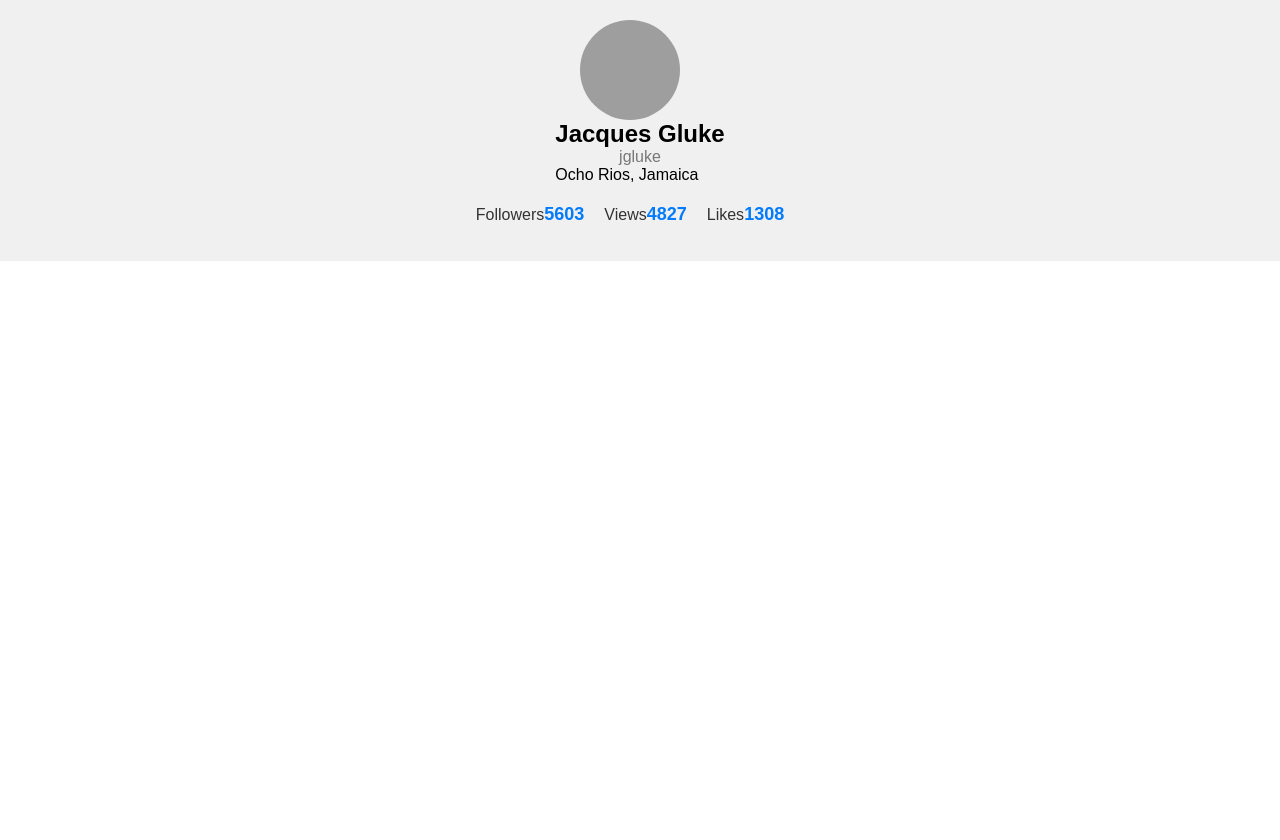
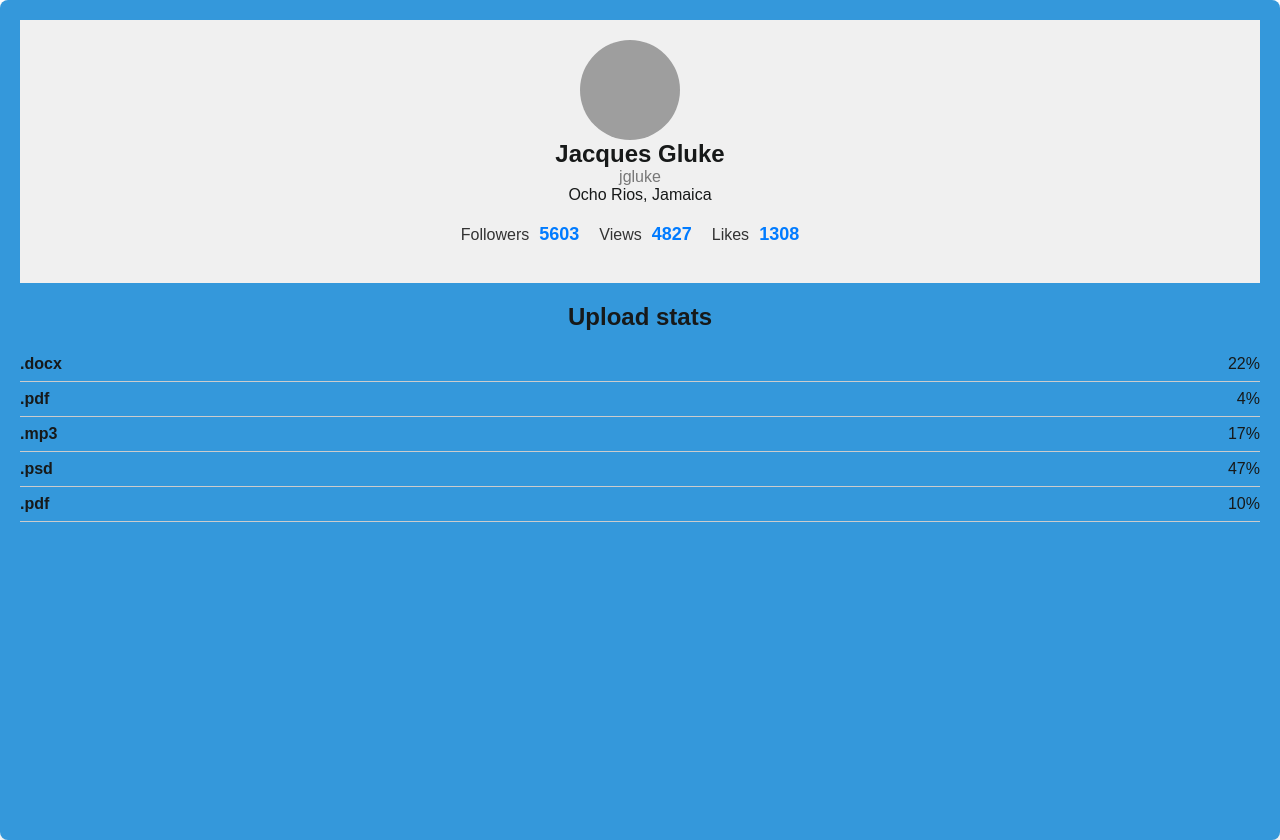
Before and after one commit to Hades7-ua/goit-react-hw-01-components, a React (Create React App) app: page / in a window 1280 px wide. Before the commit the page ends 800 px from the top, so only its background shows below. Built offline with nearby package versions, Linux system fonts and the light colour scheme; grey boxes are pictures that could not be loaded.

Commit message:
Statistics

```diff
--- a/src/components/App.jsx
+++ b/src/components/App.jsx
@@ -1,17 +1,20 @@
-import { ProfileCard } from './Profile/ProfileCard.jsx';
+import { ProfileCard } from './Profile/ProfileCard';
 import user from 'data/user.json';
-
+import { Container } from './App.styled';
+import data from 'data/data.json';
+import { StatisticsList } from './Statistics/StatisticsList';
 export const App = () => {
   return (
+    <Container>
+      {' '}
       <ProfileCard
         username={user.username}
         tag={user.tag}
         location={user.location}
         avatar={user.avatar}
         stats={user.stats}
-      // followers={user.stats.followers}
-      // views={user.stats.views}
-      // likes={user.stats.likes}
       />
+      <StatisticsList stats={data} />
+    </Container>
   );
 };
--- /dev/null
+++ b/src/components/App.styled.js
@@ -0,0 +1,16 @@
+import styled from 'styled-components';
+
+export const Container = styled.div`
+  background-color: #3498db;
+  color: #171919;
+  padding: 20px;
+  border-radius: 8px;
+  box-shadow: 0 4px 6px rgba(0, 0, 0, 0.1);
+  text-align: center;
+  font-size: 18px;
+  font-family: 'Arial', sans-serif;
+  display: column;
+  justify-content: center;
+  align-items: center;
+  height: 100vh;
+`;
--- a/src/components/Profile/profile.styled.js
+++ b/src/components/Profile/profile.styled.js
@@ -58,4 +58,5 @@ export const Quantity = styled.span`
   font-size: 18px;
   font-weight: bold;
   color: #007bff;
+  margin-left: 10px;
 `;
--- /dev/null
+++ b/src/components/Statistics/Statistics.styled.js
@@ -0,0 +1,36 @@
+import styled from 'styled-components';
+
+export const List = styled.ul`
+  list-style: none;
+  padding: 0;
+  margin: 0;
+`;
+
+export const Title = styled.h2`
+  font-size: 24px;
+  font-weight: bold;
+  margin-bottom: 16px;
+`;
+
+export const StatisticsInfo = styled.div`
+  display: flex;
+  flex-direction: column;
+`;
+
+export const StatisticsItem = styled.li`
+  display: flex;
+  justify-content: space-between;
+  align-items: center;
+  padding: 8px 0;
+  border-bottom: 1px solid #ccc;
+`;
+
+export const Label = styled.span`
+  font-size: 16px;
+  font-weight: bold;
+`;
+
+export const Percentage = styled.span`
+  font-size: 16px;
+  color: #171919;
+`;
--- /dev/null
+++ b/src/components/Statistics/StatisticsList.jsx
@@ -0,0 +1,25 @@
+import {
+  List,
+  Title,
+  StatisticsInfo,
+  StatisticsItem,
+  Label,
+  Percentage,
+} from './Statistics.styled';
+
+export const StatisticsList = ({ stats, title }) => {
+  return (
+    <List>
+      <Title>Upload stats</Title>
+      <StatisticsInfo>
+        {' '}
+        {stats.map(el => (
+          <StatisticsItem key={el.id}>
+            <Label>{el.label}</Label>
+            <Percentage>{el.percentage}%</Percentage>
+          </StatisticsItem>
+        ))}
+      </StatisticsInfo>
+    </List>
+  );
+};
--- /dev/null
+++ b/src/data/data.json
@@ -0,0 +1,7 @@
+[
+  { "id": "id-1", "label": ".docx", "percentage": 22 },
+  { "id": "id-2", "label": ".pdf", "percentage": 4 },
+  { "id": "id-3", "label": ".mp3", "percentage": 17 },
+  { "id": "id-4", "label": ".psd", "percentage": 47 },
+  { "id": "id-5", "label": ".pdf", "percentage": 10 }
+]
```
Lines whose indentation alone changed are shown as unchanged.
